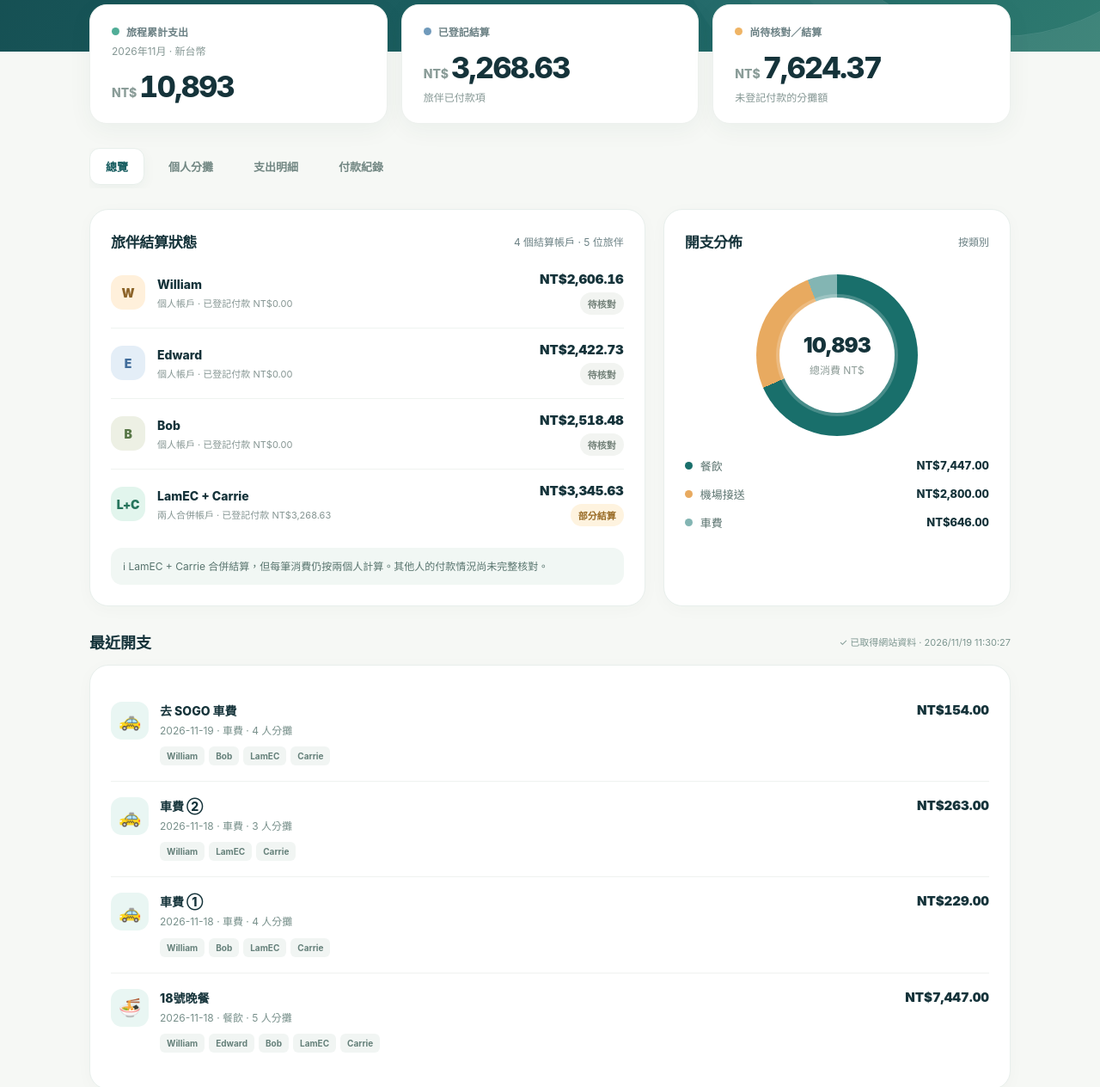
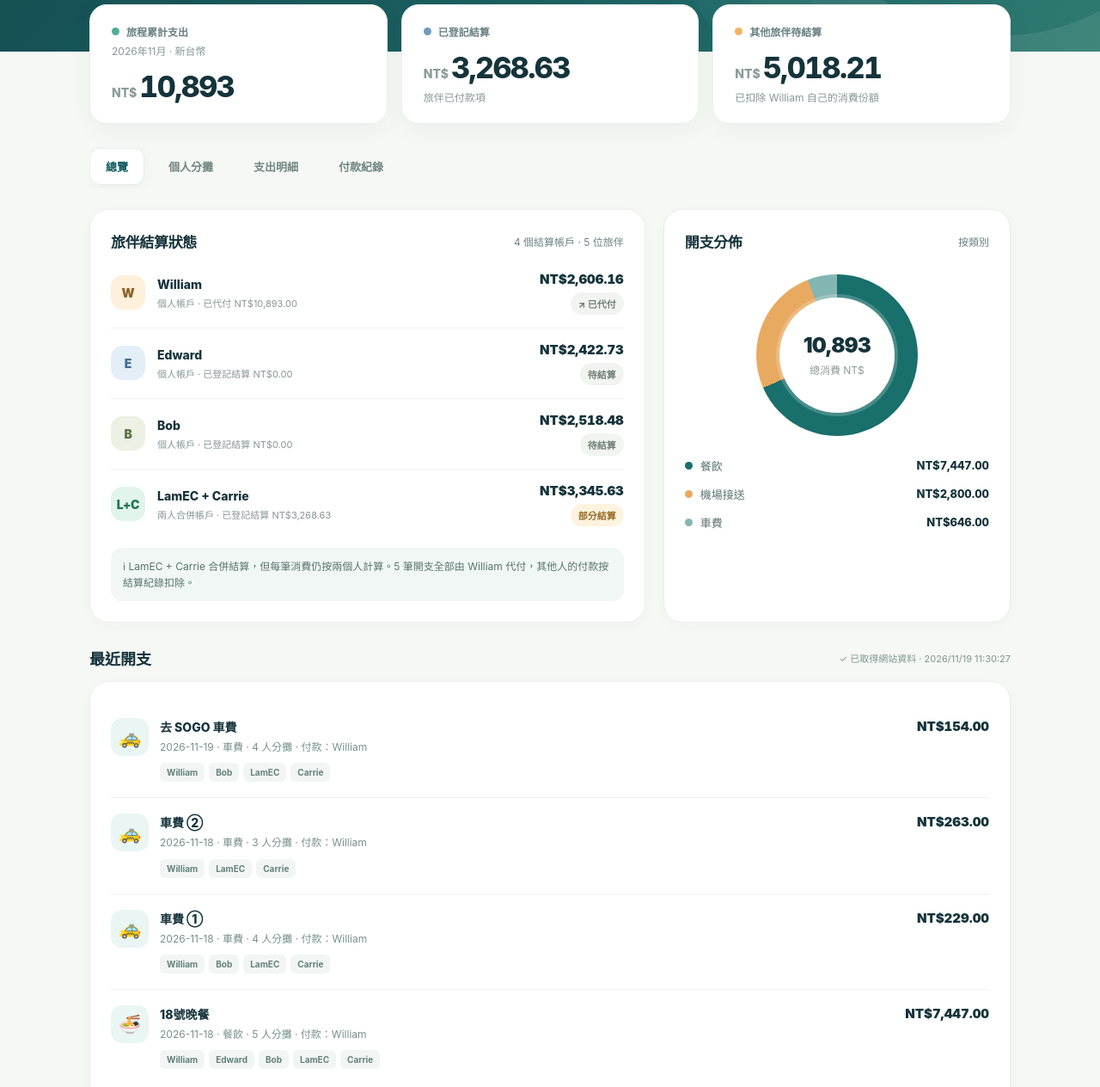
Before and after one commit to wchanhoi/taiwan-travel-ledger, a plain HTML site: page index.html in a window 1280 px wide. Shown: the part 311-1575 px from the top of the page at 86% size. Drawn offline with Linux system fonts and the light colour scheme.

Commit message:
Show William as payer and exclude his share from outstanding settlements

```diff
--- a/index.html
+++ b/index.html
@@ -86,7 +86,7 @@
     <div class="stat-grid" aria-label="帳目摘要">
       <div class="stat"><div><div class="label"><span class="circle"></span>旅程累計支出</div><div class="sub">2026年11月 · 新台幣</div></div><div class="number"><small>NT$</small><span id="total">10,739</span></div></div>
       <div class="stat"><div class="label"><span class="circle blue"></span>已登記結算</div><div class="number"><small>NT$</small><span id="paid">3,268.63</span></div><div class="sub">旅伴已付款項</div></div>
-      <div class="stat"><div class="label"><span class="circle orange"></span>尚待核對／結算</div><div class="number"><small>NT$</small><span id="remaining">7,470.37</span></div><div class="sub">未登記付款的分攤額</div></div>
+      <div class="stat"><div class="label"><span class="circle orange"></span>其他旅伴待結算</div><div class="number"><small>NT$</small><span id="remaining">7,470.37</span></div><div class="sub">已扣除 William 自己的消費份額</div></div>
     </div>
     <div id="alert" class="alert" role="status"></div>
     <nav class="tabs" role="tablist" aria-label="帳目分類">
@@ -97,13 +97,13 @@
     </nav>
     <section class="panel active" id="overview" role="tabpanel">
       <div class="grid2">
-        <div class="card"><div class="card-head"><h2>旅伴結算狀態</h2><span class="subtitle">4 個結算帳戶 · 5 位旅伴</span></div><div id="accounts-list"></div><div class="hint">ℹ︎ LamEC + Carrie 合併結算，但每筆消費仍按兩個人計算。其他人的付款情況尚未完整核對。</div></div>
+        <div class="card"><div class="card-head"><h2>旅伴結算狀態</h2><span class="subtitle">4 個結算帳戶 · 5 位旅伴</span></div><div id="accounts-list"></div><div class="hint">ℹ︎ LamEC + Carrie 合併結算，但每筆消費仍按兩個人計算。5 筆開支全部由 William 代付，其他人的付款按結算紀錄扣除。</div></div>
         <div class="card"><div class="card-head"><h2>開支分佈</h2><span class="subtitle">按類別</span></div><div class="donutbox"><div class="donut" id="donut" role="img" aria-label="各類開支比例"><div class="donut-center"><strong id="donut-total">10,739</strong><small>總消費 NT$</small></div></div></div><div class="legend" id="legend"></div></div>
       </div>
       <div class="section-row"><h2>最近開支</h2><span class="sync" id="syncStatus">載入最新資料中…</span></div>
       <div class="card" id="latest-expenses"></div>
     </section>
-    <section class="panel" id="accounts" role="tabpanel"><div class="card"><div class="card-head"><h2>各人應分攤及付款</h2><span class="subtitle">LamEC + Carrie 合併顯示</span></div><div class="table-wrap"><table class="tbl"><thead><tr><th>帳戶</th><th style="text-align:right">應分攤</th><th style="text-align:right">已付</th><th style="text-align:right">差額</th><th>狀態</th></tr></thead><tbody id="account-table"></tbody></table></div><div class="hint">「待核對」表示尚未記入結算付款，未必代表實際欠款。請先核實原始代付人及已收款資料。</div></div></section>
+    <section class="panel" id="accounts" role="tabpanel"><div class="card"><div class="card-head"><h2>各人應分攤及付款</h2><span class="subtitle">LamEC + Carrie 合併顯示</span></div><div class="table-wrap"><table class="tbl"><thead><tr><th>帳戶</th><th style="text-align:right">應分攤</th><th style="text-align:right">已付</th><th style="text-align:right">待結算</th><th>狀態</th></tr></thead><tbody id="account-table"></tbody></table></div><div class="hint">William 是所有消費的代付者，毋須還款給自己。其他帳戶顯示分攤額扣除已登記結算後的差額；已付結算的實際收款人仍待確認。</div></div></section>
     <section class="panel" id="expenses" role="tabpanel"><div class="card"><div class="card-head"><h2>所有支出明細</h2><span class="subtitle" id="expense-count">4 筆開支</span></div><div id="all-expenses"></div></div></section>
     <section class="panel" id="payments" role="tabpanel"><div class="card"><div class="card-head"><h2>已登記的結算付款</h2><span class="subtitle">與消費代付分開記錄</span></div><div class="settlement" id="settlement-note">✅ <b>LamEC + Carrie 已付清</b>（按目前登記的開支）。新的共同開支加入後，狀態會依最新分攤額重新計算。</div><div id="payment-list"></div><div class="hint">付款紀錄是團友之間的結算紀錄，並非各筆消費的原始付款人。實際收款人、付款日期可在確認後補充。</div></div></section>
     <div class="footer">🇹🇼 2026 台灣旅行共同記帳 · 獨立網站版本<br><span id="footer-live">資料來源：網站記帳資料（data.json）</span></div>
@@ -112,16 +112,106 @@
     // Independent hosted website. The only updateable source of truth is data.json.
     // No Google Sheets, API keys, login credentials, or browser storage required.
     const embeddedPreview = {
-      version:1, updatedAt:'2026-11-19T09:37:00+08:00', currency:'TWD',
-      travelers:['William','Edward','Bob','LamEC','Carrie'],
-      householdAccounts:[{name:'LamEC + Carrie',members:['LamEC','Carrie']}],
-      expenses:[
-        {id:'e1',date:'2026-11-18',category:'機場接送',description:'機場接送',amountCents:280000,participants:['William','Edward','Bob'],paidBy:null},
-        {id:'e2',date:'2026-11-18',category:'餐飲',description:'18號晚餐',amountCents:744700,participants:['William','Edward','Bob','LamEC','Carrie'],paidBy:null},
-        {id:'e3',date:'2026-11-18',category:'車費',description:'車費 ①',amountCents:22900,participants:['William','Bob','LamEC','Carrie'],paidBy:null},
-        {id:'e4',date:'2026-11-18',category:'車費',description:'車費 ②',amountCents:26300,participants:['William','LamEC','Carrie'],paidBy:null}
+      "version": 1,
+      "updatedAt": "2026-11-19",
+      "currency": "TWD",
+      "travelers": [
+        "William",
+        "Edward",
+        "Bob",
+        "LamEC",
+        "Carrie"
       ],
-      settlements:[{id:'p1',recordedAt:'2026-11-19',account:'LamEC + Carrie',amountCents:326863,receivedBy:null,note:'已確認付清截至目前分攤；付款日和收款人待核對'}]
+      "householdAccounts": [
+        {
+          "name": "LamEC + Carrie",
+          "members": [
+            "LamEC",
+            "Carrie"
+          ]
+        }
+      ],
+      "expenses": [
+        {
+          "id": "e1",
+          "date": "2026-11-18",
+          "category": "機場接送",
+          "description": "機場接送",
+          "amountCents": 280000,
+          "participants": [
+            "William",
+            "Edward",
+            "Bob"
+          ],
+          "paidBy": "William"
+        },
+        {
+          "id": "e2",
+          "date": "2026-11-18",
+          "category": "餐飲",
+          "description": "18號晚餐",
+          "amountCents": 744700,
+          "participants": [
+            "William",
+            "Edward",
+            "Bob",
+            "LamEC",
+            "Carrie"
+          ],
+          "paidBy": "William"
+        },
+        {
+          "id": "e3",
+          "date": "2026-11-18",
+          "category": "車費",
+          "description": "車費 ①",
+          "amountCents": 22900,
+          "participants": [
+            "William",
+            "Bob",
+            "LamEC",
+            "Carrie"
+          ],
+          "paidBy": "William"
+        },
+        {
+          "id": "e4",
+          "date": "2026-11-18",
+          "category": "車費",
+          "description": "車費 ②",
+          "amountCents": 26300,
+          "participants": [
+            "William",
+            "LamEC",
+            "Carrie"
+          ],
+          "paidBy": "William"
+        },
+        {
+          "id": "e5",
+          "date": "2026-11-19",
+          "category": "車費",
+          "description": "去 SOGO 車費",
+          "amountCents": 15400,
+          "participants": [
+            "William",
+            "Bob",
+            "LamEC",
+            "Carrie"
+          ],
+          "paidBy": "William"
+        }
+      ],
+      "settlements": [
+        {
+          "id": "p1",
+          "recordedAt": "2026-11-19",
+          "account": "LamEC + Carrie",
+          "amountCents": 326863,
+          "receivedBy": null,
+          "note": "按使用者確認：已付清截至目前的分攤。實際付款日期、方式及收款人尚待核對。"
+        }
+      ]
     };
     const $ = x => document.getElementById(x);
     const fmt = v => Number(v||0).toLocaleString('en-US',{minimumFractionDigits: (Math.round((v||0)*100)%100===0?0:2),maximumFractionDigits:2});
@@ -129,7 +219,7 @@
     const esc = s => String(s ?? '').replace(/[&<>"']/g,c=>({'&':'&amp;','<':'&lt;','>':'&gt;','"':'&quot;',"'":'&#39;'}[c]));
     const colors = ['#196f6b','#e8aa60','#83b5b3','#8a93c7','#b7a693','#bad8bf'];
     const peopleAbbr = ['W','E','B','L+C'];
-    const labelStatus = s => ({settled:'✓ 已付清',overpaid:'需核對超付','partially-paid':'部分結算',unconfirmed:'待核對'}[s]||'待核對');
+    const labelStatus = s => ({settled:'✓ 已付清',overpaid:'需核對超付','partially-paid':'部分結算',unconfirmed:'待結算',advance:'↗ 已代付'}[s]||'待核對');
     function emoji(cat) {return cat.includes('餐')?'🍜':cat.includes('車')?'🚕':cat.includes('機場')?'✈️':cat.includes('住')?'🏨':'🧾';}
     function checkData(data) {
       if(!data || !Array.isArray(data.expenses) || !Array.isArray(data.travelers) || !Array.isArray(data.settlements)) throw Error('資料格式不正確');
@@ -164,18 +254,23 @@
       }
       const paymentsByAccount={};
       for(const p of raw.settlements) paymentsByAccount[p.account]=(paymentsByAccount[p.account]||0)+p.amountCents;
+      const solePayer=raw.expenses.length>0 && raw.expenses.every(e=>e.paidBy && e.paidBy===raw.expenses[0].paidBy) ? raw.expenses[0].paidBy : null;
+      const payerAccount=accountDefs.find(a=>a.members.includes(solePayer))?.name || null;
+      const advancesByAccount=Object.fromEntries(accountDefs.map(a=>[a.name,raw.expenses.filter(e=>a.members.includes(e.paidBy)).reduce((sum,e)=>sum+e.amountCents,0)]));
       const accounts=accountDefs.map(a=>{
         const dueCents=a.members.reduce((s,m)=>s+(shares[m]||0),0);
         const paidCents=paymentsByAccount[a.name]||0;
         const balanceCents=dueCents-paidCents;
-        return {...a,due:dueCents/100,paid:paidCents/100,balance:balanceCents/100,
-          status:balanceCents===0?'settled':balanceCents<0?'overpaid':paidCents>0?'partially-paid':'unconfirmed'};
+        const advancedCents=advancesByAccount[a.name]||0;
+        return {...a,due:dueCents/100,paid:paidCents/100,balance:balanceCents/100,advanced:advancedCents/100,
+          status:a.name===payerAccount?'advance':balanceCents===0?'settled':balanceCents<0?'overpaid':paidCents>0?'partially-paid':'unconfirmed'};
       });
       const paidCents=raw.settlements.reduce((sum,p)=>sum+p.amountCents,0);
       const dueCents=accounts.reduce((sum,a)=>sum+Math.round(a.due*100),0);
       if(dueCents!==totalCents) throw Error('帳目分攤總額與消費總額不符');
+      const remainingCents = payerAccount ? accounts.filter(a=>a.name!==payerAccount).reduce((s,a)=>s+Math.max(0,Math.round(a.balance*100)),0) : totalCents-paidCents;
       return {
-        source:'live',updatedAt:raw.updatedAt,
+        source:'live',updatedAt:raw.updatedAt,remaining:remainingCents/100,payerAccount,
         fetchedAt:new Date().toLocaleString('zh-TW',{timeZone:'Asia/Taipei',hour12:false}),
         total:totalCents/100,paid:paidCents/100,accounts,
         expenses:[...raw.expenses].reverse().map(e=>({date:e.date,category:e.category,description:e.description,amount:e.amountCents/100,participants:e.participants,paidBy:e.paidBy??'未提供'})),
@@ -183,13 +278,13 @@
         categories:Array.from(cats,(entry)=>({name:entry[0],amount:entry[1]/100})).sort((a,b)=>b.amount-a.amount)
       };
     }
-    function expenseHtml(item) {return `<div class="expense-card"><div class="expense-icon">${emoji(item.category)}</div><div><div class="expense-title">${esc(item.description)}</div><div class="expense-desc">${esc(item.date)} · ${esc(item.category)} · ${item.participants.length} 人分攤</div><div class="tags">${item.participants.map(p=>`<span class="tag">${esc(p)}</span>`).join('')}</div></div><div class="expense-amount">${full(item.amount)}</div></div>`;}
+    function expenseHtml(item) {return `<div class="expense-card"><div class="expense-icon">${emoji(item.category)}</div><div><div class="expense-title">${esc(item.description)}</div><div class="expense-desc">${esc(item.date)} · ${esc(item.category)} · ${item.participants.length} 人分攤 · 付款：${esc(item.paidBy)}</div><div class="tags">${item.participants.map(p=>`<span class="tag">${esc(p)}</span>`).join('')}</div></div><div class="expense-amount">${full(item.amount)}</div></div>`;}
     function draw(data,preview=false) {
       const total=Number(data.total)||0,paid=Number(data.paid)||0;
-      $('total').textContent=fmt(total);$('paid').textContent=fmt(paid);$('remaining').textContent=fmt(total-paid);$('donut-total').textContent=fmt(total);
+      $('total').textContent=fmt(total);$('paid').textContent=fmt(paid);$('remaining').textContent=fmt(data.remaining ?? (total-paid));$('donut-total').textContent=fmt(total);
       const acc=data.accounts||[];
-      $('accounts-list').innerHTML=acc.map((a,i)=>`<div class="account"><div class="avatar a${i+1}">${peopleAbbr[i]||'•'}</div><div><div class="acc-name">${esc(a.name)}</div><div class="acc-detail">${a.people===2?'兩人合併帳戶':'個人帳戶'} · 已登記付款 ${full(a.paid)}</div></div><div class="acc-right"><div class="acc-number">${full(a.due)}</div><span class="pill ${esc(a.status)}">${labelStatus(a.status)}</span></div></div>`).join('');
-      $('account-table').innerHTML=acc.map(a=>`<tr><td class="name">${esc(a.name)}<div class="smallsub">${a.people===2?'兩人合併':'個人'}</div></td><td class="num">${full(a.due)}</td><td class="num">${full(a.paid)}</td><td class="num">${full(a.balance)}</td><td><span class="pill ${esc(a.status)}">${labelStatus(a.status)}</span></td></tr>`).join('');
+      $('accounts-list').innerHTML=acc.map((a,i)=>`<div class="account"><div class="avatar a${i+1}">${peopleAbbr[i]||'•'}</div><div><div class="acc-name">${esc(a.name)}</div><div class="acc-detail">${a.people===2?'兩人合併帳戶':'個人帳戶'} · ${a.advanced>0?'已代付 '+full(a.advanced):'已登記結算 '+full(a.paid)}</div></div><div class="acc-right"><div class="acc-number">${full(a.due)}</div><span class="pill ${esc(a.status)}">${labelStatus(a.status)}</span></div></div>`).join('');
+      $('account-table').innerHTML=acc.map(a=>`<tr><td class="name">${esc(a.name)}<div class="smallsub">${a.advanced>0?'代付 '+full(a.advanced):a.people===2?'兩人合併':'個人'}</div></td><td class="num">${full(a.due)}</td><td class="num">${full(a.paid)}</td><td class="num">${a.status==='advance'?'—':full(a.balance)}</td><td><span class="pill ${esc(a.status)}">${labelStatus(a.status)}</span></td></tr>`).join('');
       const cats=(data.categories||[]).filter(c=>c.amount>0), catTotal=cats.reduce((sum,c)=>sum+c.amount,0);
       let pos=0; const stops=[];
       cats.forEach((c,i)=>{const next=pos+(catTotal?c.amount/catTotal*100:0);stops.push(`${colors[i%colors.length]} ${pos.toFixed(2)}% ${next.toFixed(2)}%`);pos=next;});
```
